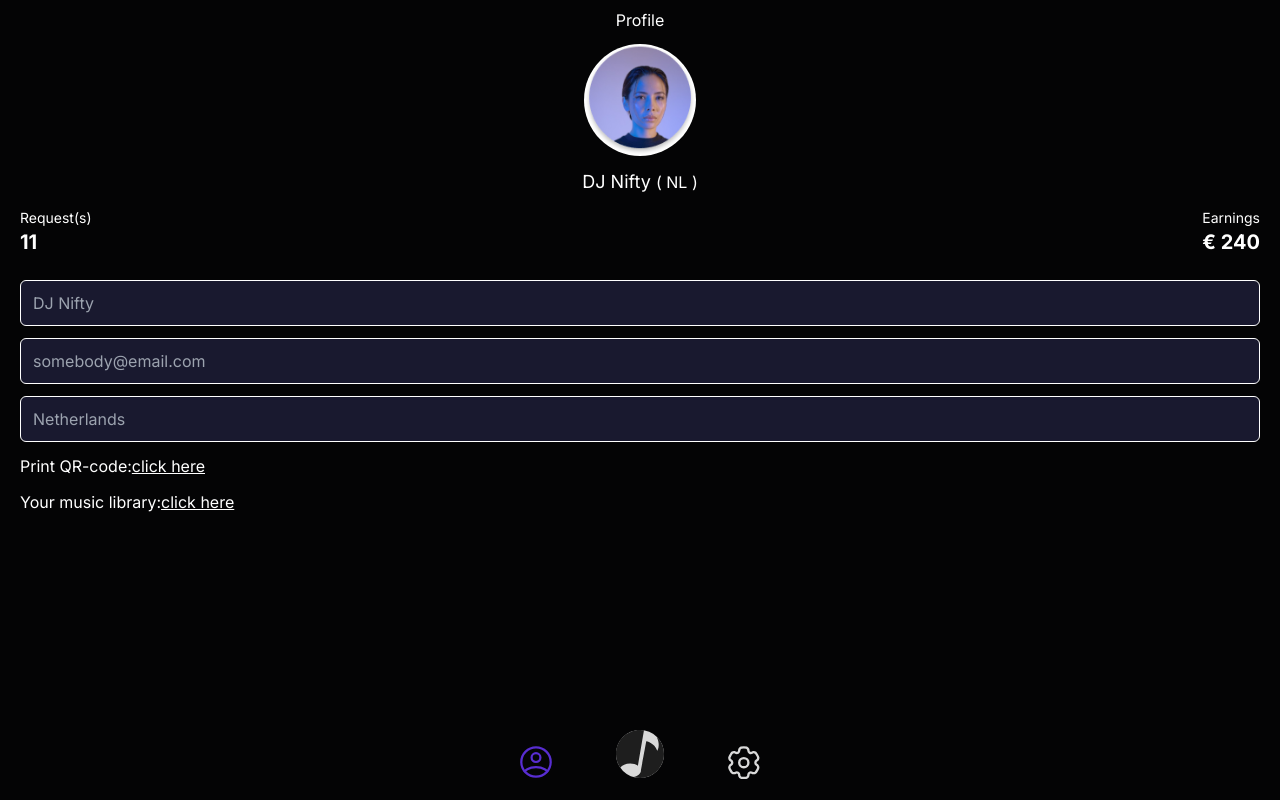
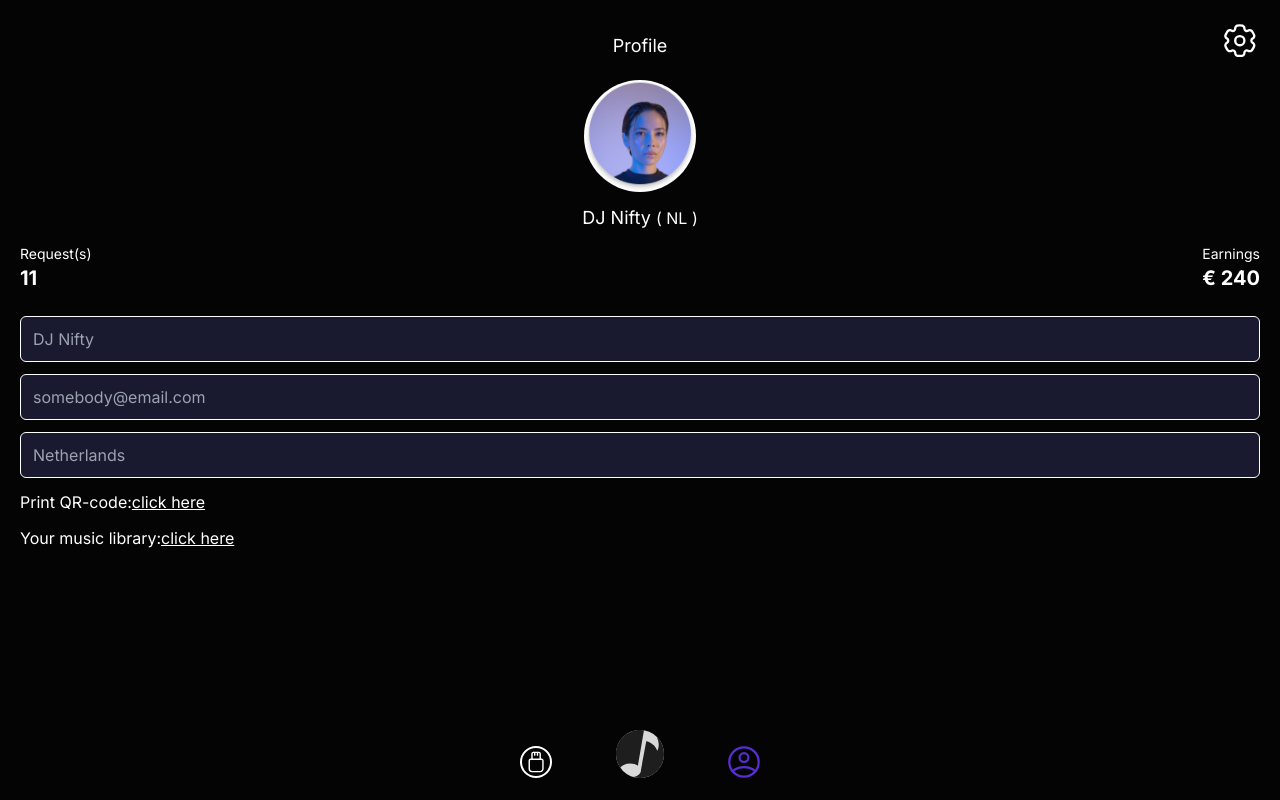
Before and after one commit to snapptech/snapp_dj_ui, a Next.js app: page /dj/profile in a window 1280 px wide. Built offline with nearby package versions, Linux system fonts and the light colour scheme; no server answers.

Commit message:
move settings icon

```diff
--- a/src/lib/components/IconTabs.tsx
+++ b/src/lib/components/IconTabs.tsx
@@ -2,13 +2,66 @@ import classNames from "classnames";
 import Link from "next/link";
 
 export type IIconTabs = {
-  selectedTab?: "profile" | "home" | "settings";
+  selectedTab?: "profile" | "home" | "library";
 };
 
 export const IconTabs = ({ selectedTab }: IIconTabs) => {
   return (
     <nav className="flex justify-center">
       <ul className="flex gap-12 items-end">
+        <li>
+          <Link
+            href="/dj/library"
+            className={classNames("w-12 h-12 inline-block p-2 text-gray", {
+              "!text-primary": selectedTab === "library",
+            })}
+          >
+            <svg
+              xmlns="http://www.w3.org/2000/svg"
+              viewBox="0 0 45 45"
+              fill="none"
+              className="w-full"
+            >
+              <circle
+                cx="22.5"
+                cy="22.5"
+                r="21.1"
+                stroke="#fff"
+                strokeWidth="2.8"
+              />
+              <path
+                stroke="#fff"
+                strokeLinecap="round"
+                strokeLinejoin="round"
+                strokeWidth="2"
+                d="M13 32.145V20.58M32.277 32.145V20.579M16.856 36h11.566M32.277 32.145A3.855 3.855 0 0 1 28.422 36M13 32.145A3.856 3.856 0 0 0 16.857 36M13 20.58a1.928 1.928 0 0 1 1.928-1.927M32.277 20.58a1.927 1.927 0 0 0-1.928-1.928M14.928 18.652H30.35M16.856 10.942c0-1.064.86-1.942 1.925-1.942M28.422 10.941A1.938 1.938 0 0 0 26.496 9M18.784 9h7.712M16.856 10.941v7.71M28.422 10.941v7.71M20.711 9.014v3.855M24.566 9.014v3.855"
+              />
+            </svg>
+          </Link>
+        </li>
+
+        <li>
+          <Link
+            href="/dj/requests"
+            className={classNames("w-16 h-16 inline-block p-2 text-gray", {
+              "!text-primary": selectedTab === "home",
+            })}
+          >
+            <svg
+              xmlns="http://www.w3.org/2000/svg"
+              viewBox="0 0 71 71"
+              fill="none"
+              className="w-full"
+            >
+              <circle cx="35.5" cy="35.5" r="35.5" fill="currentColor" />
+              <path
+                className="text-dark"
+                fill="currentColor"
+                d="M41.38.501A35.5 35.5 0 0 0 35.5 0C15.886 0 0 15.886 0 35.5c0 7.53 2.367 14.488 6.346 20.26 2.44-3.586 8.07-6.06 14.595-6.06 4.481 0 8.535 1.183 11.44 3.084L41.38.501Zm18.863 9.574c6.13 13.557.753 20.799.753 20.799-4.16-12.514-16.208-14.342-16.208-14.342s-7.926 42.706-7.926 43.243c0 4.626-4.912 8.536-11.582 9.718A35.524 35.524 0 0 0 35.5 71C55.114 71 71 55.114 71 35.5c0-9.969-4.125-18.97-10.757-25.425Z"
+              />
+            </svg>
+          </Link>
+        </li>
         <li>
           <Link
             href="/dj/profile"
@@ -39,54 +92,6 @@ export const IconTabs = ({ selectedTab }: IIconTabs) => {
             </svg>
           </Link>
         </li>
-        <li>
-          <Link
-            href="/dj"
-            className={classNames("w-16 h-16 inline-block p-2 text-gray", {
-              "!text-primary": selectedTab === "home",
-            })}
-          >
-            <svg
-              xmlns="http://www.w3.org/2000/svg"
-              viewBox="0 0 71 71"
-              fill="none"
-              className="w-full"
-            >
-              <circle cx="35.5" cy="35.5" r="35.5" fill="currentColor" />
-              <path
-                className="text-dark"
-                fill="currentColor"
-                d="M41.38.501A35.5 35.5 0 0 0 35.5 0C15.886 0 0 15.886 0 35.5c0 7.53 2.367 14.488 6.346 20.26 2.44-3.586 8.07-6.06 14.595-6.06 4.481 0 8.535 1.183 11.44 3.084L41.38.501Zm18.863 9.574c6.13 13.557.753 20.799.753 20.799-4.16-12.514-16.208-14.342-16.208-14.342s-7.926 42.706-7.926 43.243c0 4.626-4.912 8.536-11.582 9.718A35.524 35.524 0 0 0 35.5 71C55.114 71 71 55.114 71 35.5c0-9.969-4.125-18.97-10.757-25.425Z"
-              />
-            </svg>
-          </Link>
-        </li>
-        <li>
-          <Link
-            href="/dj/settings"
-            className={classNames("w-12 h-12 inline-block p-2 text-gray", {
-              "!text-primary": selectedTab === "settings",
-            })}
-          >
-            <svg
-              xmlns="http://www.w3.org/2000/svg"
-              viewBox="0 0 47 49"
-              fill="none"
-              className="w-full"
-            >
-              <path
-                stroke="currentColor"
-                strokeWidth="3.438"
-                d="M23.213 31.25a6.75 6.75 0 1 0 0-13.5 6.75 6.75 0 0 0 0 13.5Z"
-              />
-              <path
-                stroke="currentColor"
-                strokeWidth="3.438"
-                d="M27.185 2.342C26.359 2 25.31 2 23.213 2s-3.145 0-3.97.342a4.5 4.5 0 0 0-2.438 2.437c-.207.502-.29 1.089-.321 1.942a3.638 3.638 0 0 1-1.778 3.044 3.64 3.64 0 0 1-3.526.018c-.756-.4-1.302-.621-1.845-.693a4.5 4.5 0 0 0-3.325.89c-.707.547-1.233 1.454-2.282 3.27-1.048 1.816-1.575 2.723-1.69 3.611a4.5 4.5 0 0 0 .892 3.328c.333.432.798.794 1.52 1.249C5.516 22.106 6.2 23.244 6.2 24.5c0 1.256-.684 2.394-1.748 3.06-.723.457-1.19.819-1.521 1.251a4.5 4.5 0 0 0-.891 3.328c.117.886.64 1.795 1.687 3.611 1.05 1.816 1.575 2.722 2.284 3.27a4.5 4.5 0 0 0 3.328.89c.54-.072 1.086-.292 1.842-.693a3.639 3.639 0 0 1 3.526.018c1.087.63 1.733 1.789 1.778 3.044.031.855.112 1.44.321 1.942a4.5 4.5 0 0 0 2.437 2.437c.826.342 1.874.342 3.971.342s3.146 0 3.972-.342a4.501 4.501 0 0 0 2.436-2.437c.207-.502.29-1.086.322-1.941.045-1.256.69-2.417 1.778-3.045a3.64 3.64 0 0 1 3.525-.018c.756.4 1.303.621 1.843.693a4.5 4.5 0 0 0 3.328-.89c.709-.545 1.233-1.454 2.281-3.27 1.049-1.816 1.575-2.722 1.69-3.611a4.5 4.5 0 0 0-.89-3.328c-.334-.432-.8-.794-1.522-1.249a3.639 3.639 0 0 1-1.748-3.062c0-1.256.684-2.394 1.748-3.06.722-.457 1.19-.819 1.521-1.251a4.5 4.5 0 0 0 .891-3.328c-.117-.886-.641-1.795-1.687-3.611-1.051-1.816-1.575-2.723-2.284-3.27a4.5 4.5 0 0 0-3.328-.89c-.54.072-1.087.292-1.845.693a3.64 3.64 0 0 1-3.523-.018 3.638 3.638 0 0 1-1.778-3.045c-.031-.854-.112-1.44-.322-1.941a4.5 4.5 0 0 0-2.436-2.437Z"
-              />
-            </svg>
-          </Link>
-        </li>
       </ul>
     </nav>
   );
--- a/src/pages/dj/profile.tsx
+++ b/src/pages/dj/profile.tsx
@@ -81,8 +81,29 @@ const Profile = () => {
   return (
     <div className="px-5 py-2 min-h-screen flex flex-col justify-between">
       <div>
-        <div className="text-center">
-          <p>Profile</p>
+        <div className="flex justify-end absolute top-4 right-4">
+          <Link href="/dj/settings">
+            <svg
+              xmlns="http://www.w3.org/2000/svg"
+              viewBox="0 0 47 49"
+              fill="none"
+              className="w-8 m-2"
+            >
+              <path
+                stroke="currentColor"
+                strokeWidth="3.438"
+                d="M23.213 31.25a6.75 6.75 0 1 0 0-13.5 6.75 6.75 0 0 0 0 13.5Z"
+              />
+              <path
+                stroke="currentColor"
+                strokeWidth="3.438"
+                d="M27.185 2.342C26.359 2 25.31 2 23.213 2s-3.145 0-3.97.342a4.5 4.5 0 0 0-2.438 2.437c-.207.502-.29 1.089-.321 1.942a3.638 3.638 0 0 1-1.778 3.044 3.64 3.64 0 0 1-3.526.018c-.756-.4-1.302-.621-1.845-.693a4.5 4.5 0 0 0-3.325.89c-.707.547-1.233 1.454-2.282 3.27-1.048 1.816-1.575 2.723-1.69 3.611a4.5 4.5 0 0 0 .892 3.328c.333.432.798.794 1.52 1.249C5.516 22.106 6.2 23.244 6.2 24.5c0 1.256-.684 2.394-1.748 3.06-.723.457-1.19.819-1.521 1.251a4.5 4.5 0 0 0-.891 3.328c.117.886.64 1.795 1.687 3.611 1.05 1.816 1.575 2.722 2.284 3.27a4.5 4.5 0 0 0 3.328.89c.54-.072 1.086-.292 1.842-.693a3.639 3.639 0 0 1 3.526.018c1.087.63 1.733 1.789 1.778 3.044.031.855.112 1.44.321 1.942a4.5 4.5 0 0 0 2.437 2.437c.826.342 1.874.342 3.971.342s3.146 0 3.972-.342a4.501 4.501 0 0 0 2.436-2.437c.207-.502.29-1.086.322-1.941.045-1.256.69-2.417 1.778-3.045a3.64 3.64 0 0 1 3.525-.018c.756.4 1.303.621 1.843.693a4.5 4.5 0 0 0 3.328-.89c.709-.545 1.233-1.454 2.281-3.27 1.049-1.816 1.575-2.722 1.69-3.611a4.5 4.5 0 0 0-.89-3.328c-.334-.432-.8-.794-1.522-1.249a3.639 3.639 0 0 1-1.748-3.062c0-1.256.684-2.394 1.748-3.06.722-.457 1.19-.819 1.521-1.251a4.5 4.5 0 0 0 .891-3.328c-.117-.886-.641-1.795-1.687-3.611-1.051-1.816-1.575-2.723-2.284-3.27a4.5 4.5 0 0 0-3.328-.89c-.54.072-1.087.292-1.845.693a3.64 3.64 0 0 1-3.523-.018 3.638 3.638 0 0 1-1.778-3.045c-.031-.854-.112-1.44-.322-1.941a4.5 4.5 0 0 0-2.436-2.437Z"
+              />
+            </svg>
+          </Link>
+        </div>
+        <div className="text-center mt-4">
+          <p className="py-2 text-lg">Profile</p>
           <div className="flex justify-center py-3">
             <Avatar image="/images/profile_pic.png" />
           </div>
--- a/src/pages/dj/settings.tsx
+++ b/src/pages/dj/settings.tsx
@@ -99,7 +99,7 @@ const Settings = () => {
         />
         <p className="text-left w-full">Support: +31 (0)76 231 1062</p>
       </form>
-      <IconTabs selectedTab="settings" />
+      <IconTabs />
     </div>
   );
 };
```
